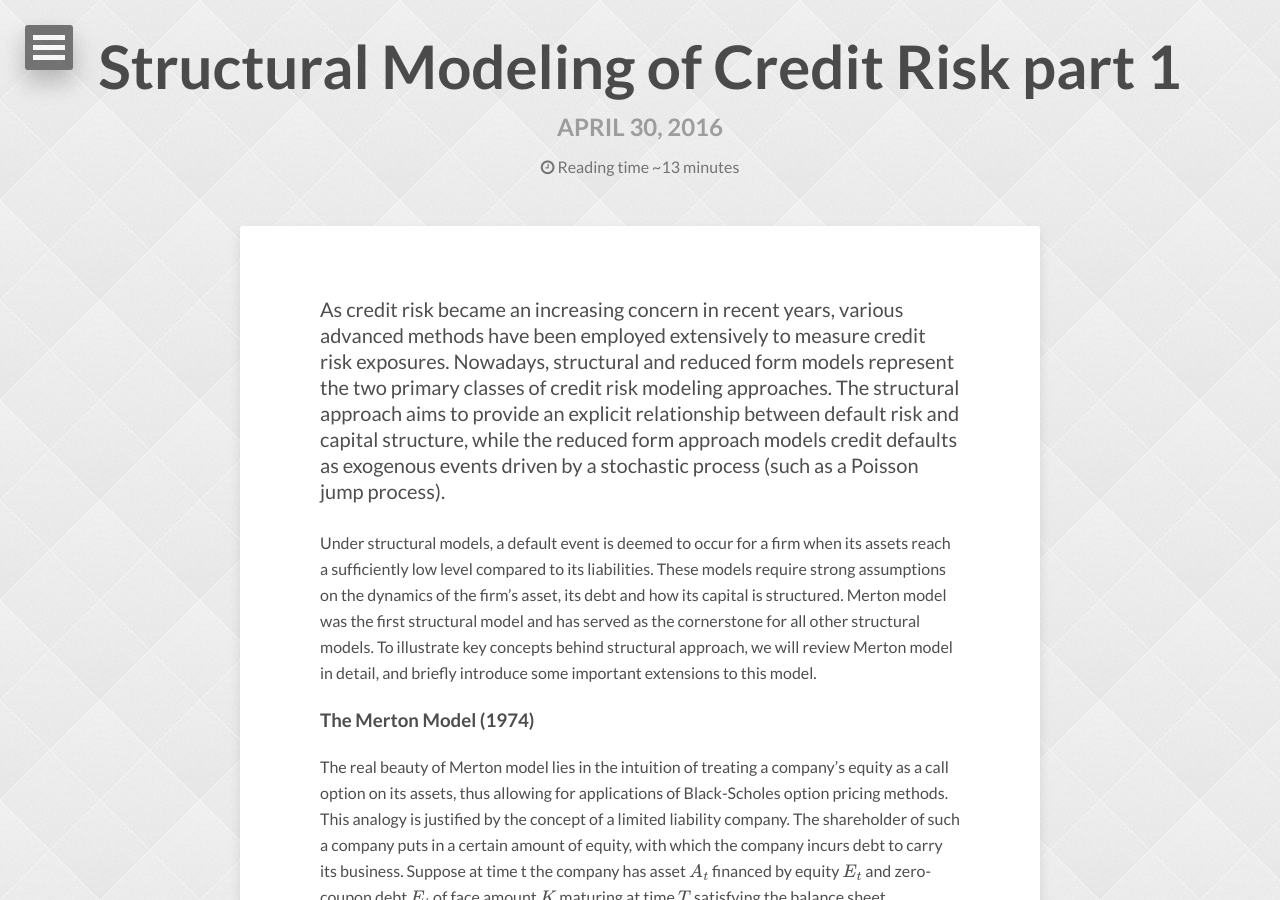
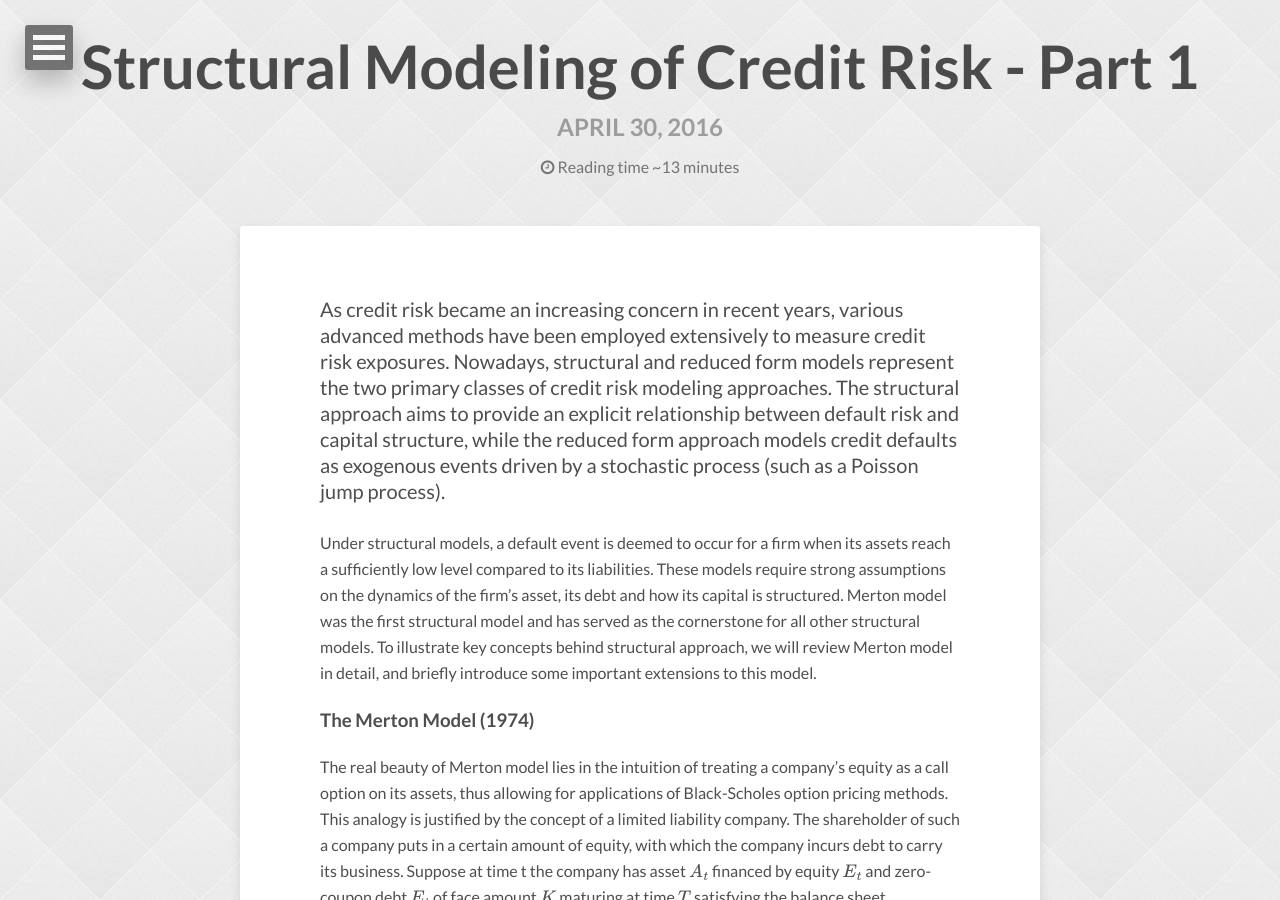
Before and after one commit to drawar/drawar.github.io, a Jekyll site: the page built from _posts/2016-04-30-structural-model-credit-risk.md, in a window 1280 px wide and 900 px high. Built offline with Jekyll 4.4.1, drawn with Linux system fonts in a browser that asks for light colours; nearby versions of some CDN libraries; formulas are drawn with MathJax 3; comment, search, counter and statistics services are not loaded.

```diff
--- a/_posts/2016-04-30-structural-model-credit-risk.md
+++ b/_posts/2016-04-30-structural-model-credit-risk.md
@@ -1,6 +1,6 @@
 ---
 layout: post
-title:  "Structural Modeling of Credit Risk part 1"
+title:  "Structural Modeling of Credit Risk - Part 1"
 date:   2016-04-30
 categories: posts
 tags:  credit-risk merton r
```
